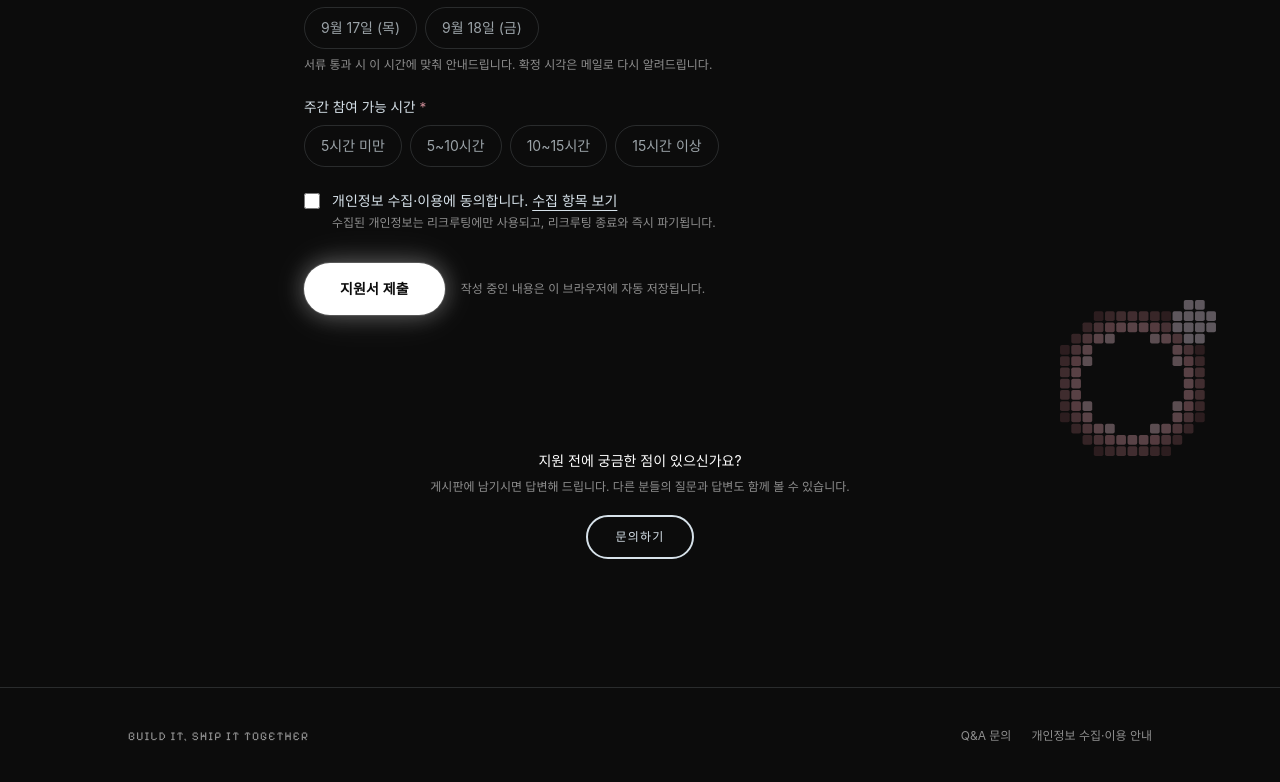
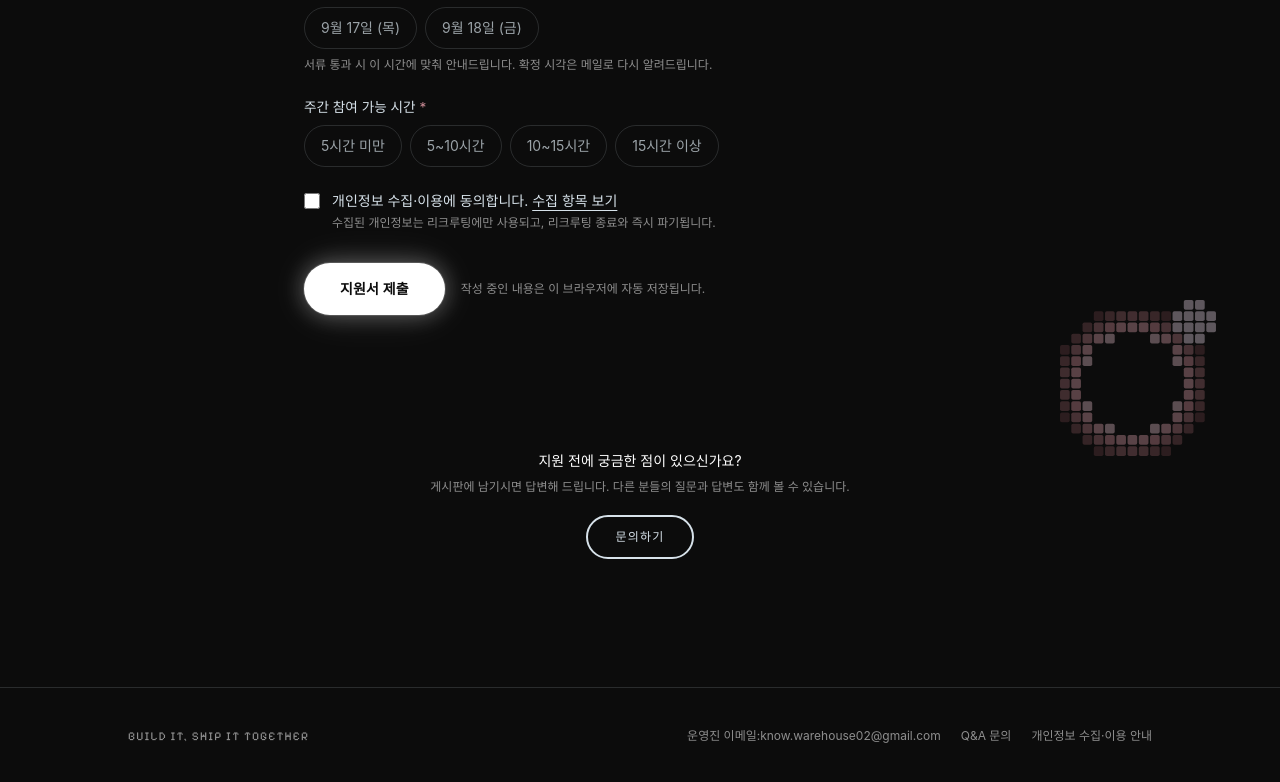
Before and after one commit to Archibald1948/Recruitment, a Next.js app: page / in a window 1280 px wide. Shown: the part 9082-9864 px from the top of the page. Built offline with nearby package versions, Linux system fonts and the light colour scheme; a web font is replaced by a local one.

Commit message:
Add operations team email to footer
Added email contact information for the operations team.

```diff
--- a/src/components/Footer.tsx
+++ b/src/components/Footer.tsx
@@ -6,6 +6,7 @@ export default function Footer() {
       <div className="mx-auto flex max-w-5xl flex-col gap-4 text-xs text-[var(--muted)] sm:flex-row sm:items-center sm:justify-between">
         <span className="font-display tracking-widest uppercase">{site.name}</span>
         <div className="flex flex-wrap gap-x-5 gap-y-2">
+          <p className="transition-colors hover:text-white">운영진 이메일:know.warehouse02@gmail.com</p>
           <a href="/qna" className="transition-colors hover:text-white">
             Q&amp;A 문의
           </a>
```
